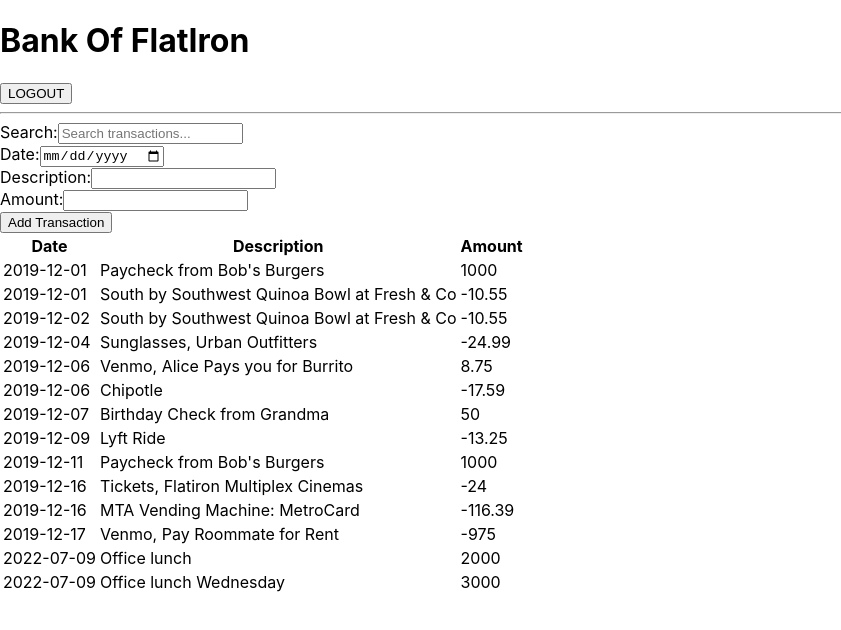
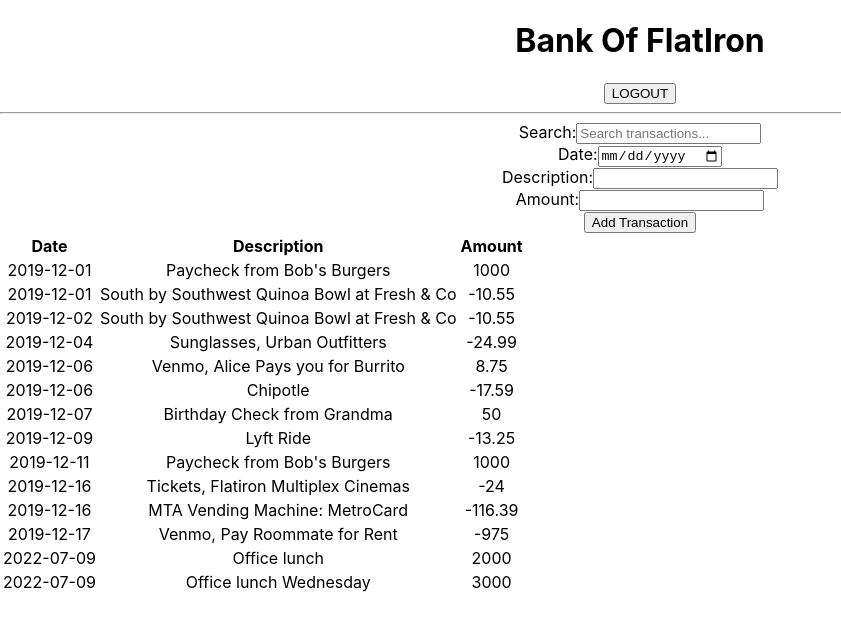
Before and after one commit to BrendahKiragu/brendah-week-1-code-challenge-bank-transaction-app, a React (Create React App) app: page / in a window 1280 px wide. Shown: the top 630 px of the page, without its empty margins (0-841 px from the left). Built offline with nearby package versions, Linux system fonts and the light colour scheme; data requests are answered from the project's data file.

Commit message:
links App.css file

```diff
--- a/src/components/App.js
+++ b/src/components/App.js
@@ -3,6 +3,7 @@
 import TransactionForm from './TransactionForm';
 import SearchBar from './SearchBar';
 import Header from './Header';
+import '../App.css';
 
 function App() {
 
@@ -29,7 +30,7 @@
   };
 
     return (
-    <div>
+    <div className='App'>
       <Header/> <hr></hr>
       <SearchBar onSearch={handleSearchChange} />
       <TransactionForm onAddTransaction={handleAddTransaction} />
```
